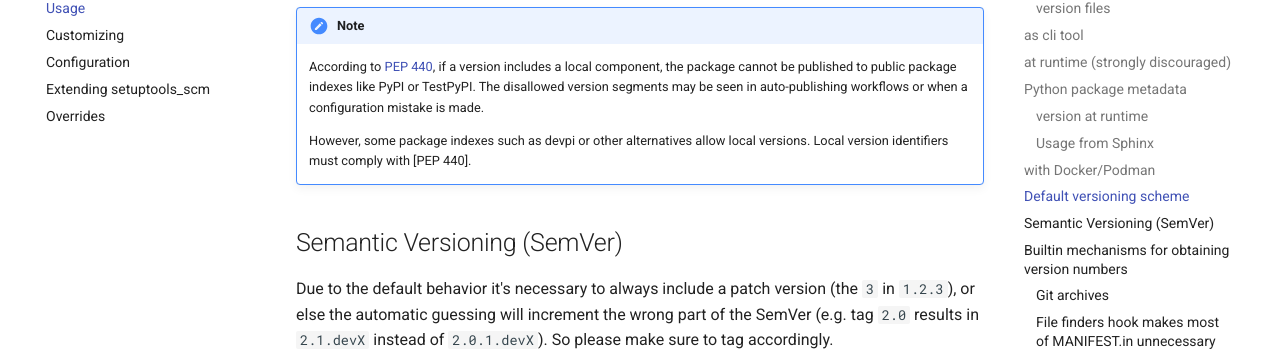
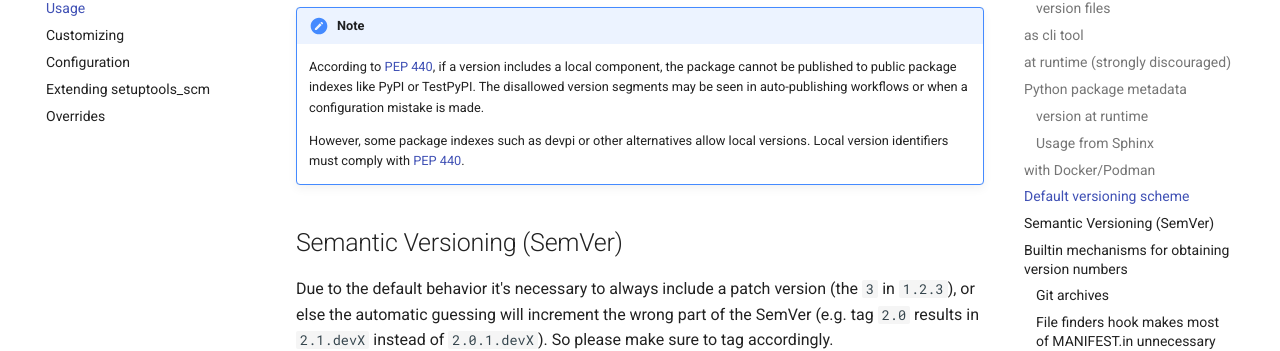
Before and after one commit to pypa/setuptools-scm, an MkDocs documentation site: the page built from docs/usage.md, in a window 1280 px wide and 900 px high, scrolled down 3959 px. Shown: the part 127-478 px from the top of the window. Built offline with MkDocs 1.6.1 and Material for MkDocs 9.7.7, drawn with Linux system fonts in a browser that asks for light colours; part of the change alters nothing that is shown.

```diff
--- a/docs/usage.md
+++ b/docs/usage.md
@@ -205,7 +205,7 @@ so you will see an additional `g` prepended to the `{revision hash}`.
     be seen in auto-publishing workflows or when a configuration mistake is made.
 
     However, some package indexes such as devpi or other alternatives allow local
-    versions. Local version identifiers must comply with [PEP 440].
+    versions. Local version identifiers must comply with [PEP 440](https://peps.python.org/pep-0440/#local-version-identifiers>).
 
 ## Semantic Versioning (SemVer)
 
```
